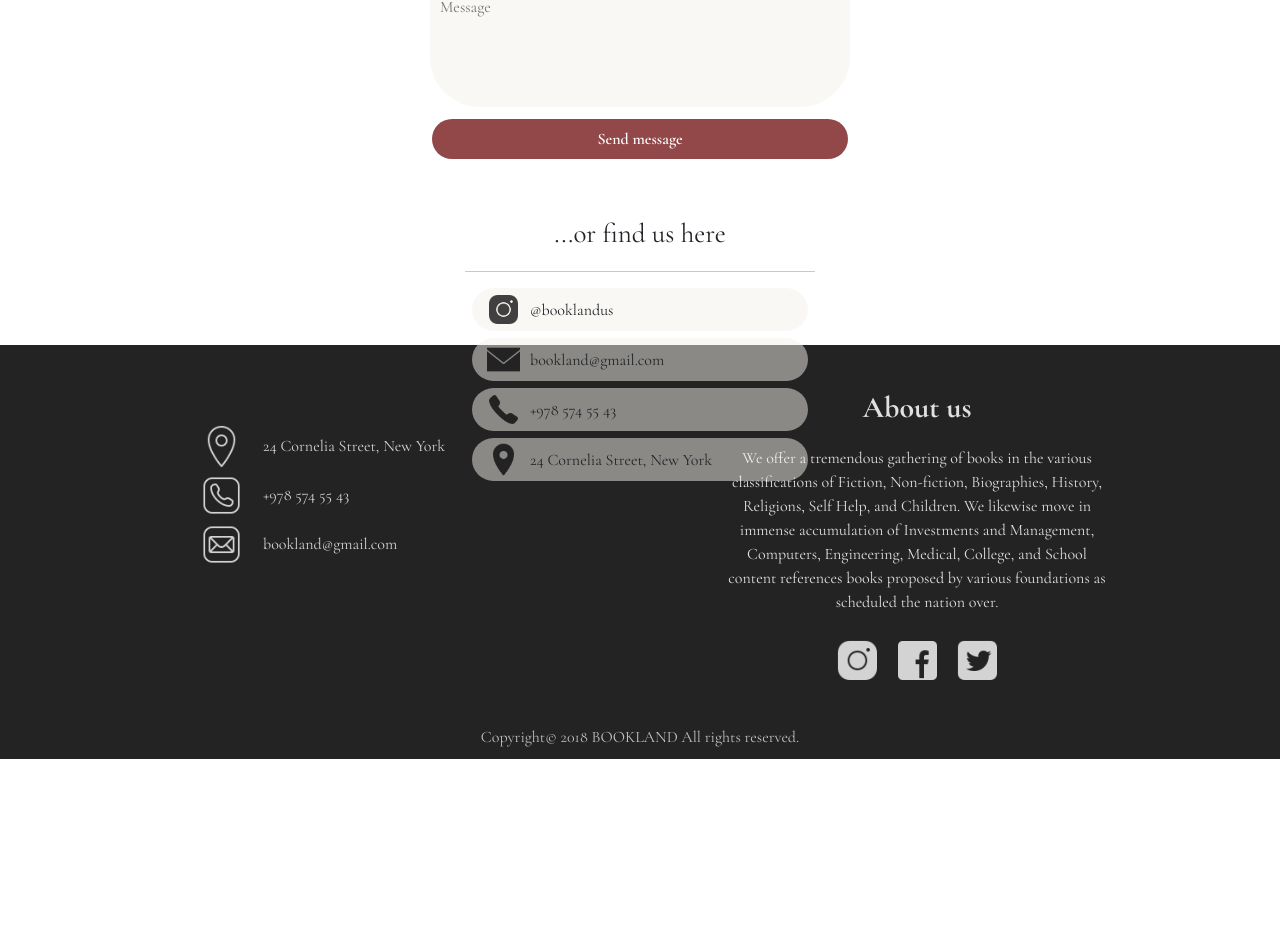
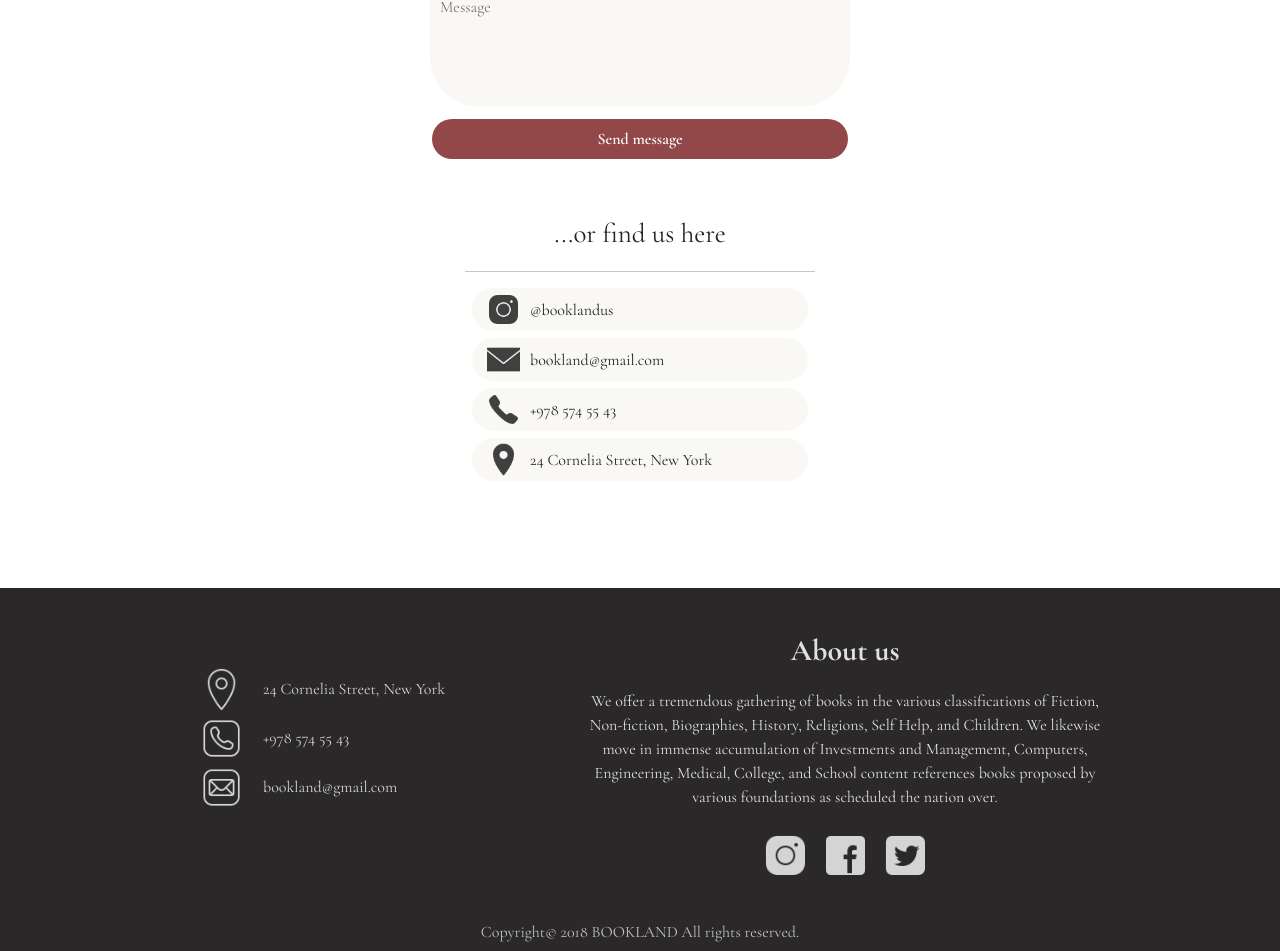
Before and after one commit to nkokor/Bookland, a React (Create React App) app: page / in a window 1280 px wide. Shown: the part 3382-4333 px from the top of the page. Before the commit the page ends 4157 px from the top, so only its background shows below. Built offline with nearby package versions, Linux system fonts and the light colour scheme.

Commit message:
style fixes

```diff
--- a/src/style/Contact.css
+++ b/src/style/Contact.css
@@ -1,6 +1,5 @@
 #contact {
   padding-top: 60px;
-  height: 800px;
 }
 
 #contact-header {
--- a/src/style/Footer.css
+++ b/src/style/Footer.css
@@ -1,13 +1,13 @@
 #footer {
   margin-top: 100px;
-  background-color: rgb(35, 35, 35);
+  background-color: rgb(42, 40, 40);
   padding-top: 40px;
 }
 
 #footer-info {
   display: grid;
   grid-template-columns: repeat(auto-fit, minmax(300px, max-content));
-  grid-gap: 14rem;
+  grid-gap: 5rem;
   justify-content: center;
   padding-left: 200px;
   padding-right: 170px;
@@ -23,11 +23,9 @@
 
 .footer-contact-link {
   display: flex;
-  margin: 0px;
 }
 
 .footer-contact-link img {
-  width: 43px;
   height: 43px;
 }
 
@@ -56,7 +54,6 @@
 
 .footer-social-link {
   height: 40px;
-  width: 40px;
   margin: 10px;
   cursor: pointer;
 }
@@ -65,6 +62,7 @@
   color: rgba(255, 255, 255, 0.718);
   padding-top: 35px;
   padding-bottom: 10px;
+  margin-bottom: 0px;
 }
 
 .footer-contact-link img, .footer-contact-link p, .footer-social-link {
```
